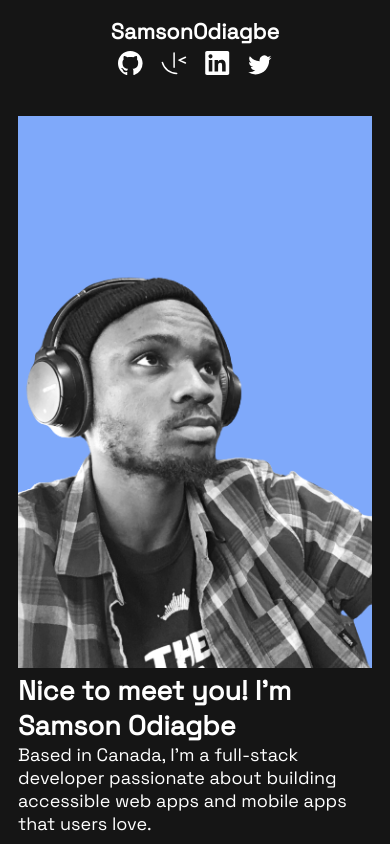
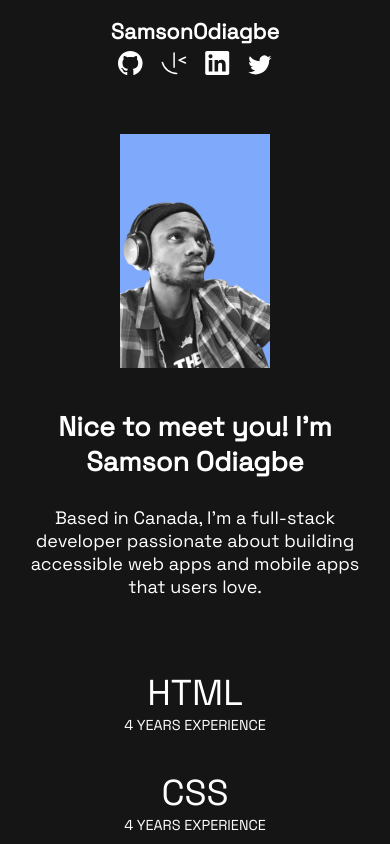
Before and after one commit to sammyodiagbe/portfolio-fem, a React (Create React App) app: page / in a window 390 px wide. Shown: the top 844 px of the page. Built offline with nearby package versions, Linux system fonts and the light colour scheme.

Commit message:
mobile designs

```diff
--- a/src/App.js
+++ b/src/App.js
@@ -33,14 +33,14 @@ function App() {
         </nav>
         <main className="main-content">
           <div className="introduction">
-            <section>
+            <section className="image-container">
               <img
                 src={myPicture}
                 alt="Samson odiagbe Osaro"
                 className="my-picture"
               />
             </section>
-            <section>
+            <section className="write-up">
               <h1>
                 Nice to meet you! I'm{" "}
                 <span className="stand-out">Samson Odiagbe</span>
--- a/src/styles/index.css
+++ b/src/styles/index.css
@@ -87,6 +87,19 @@ div.portfolio-app div.container footer.footer b.logo {
 div.portfolio-app div.container nav.navigation aside.social-links a,
 div.portfolio-app div.container footer.footer aside.social-links a {
   padding: 0 0.5em;
+}
+
+div.portfolio-app div.container div.introduction section {
+  padding: 1em 0;
+  text-align: center;
+}
+
+div.portfolio-app div.container div.introduction section.write-up h1 {
+  margin-bottom: 1em;
+}
+
+div.portfolio-app div.container div.introduction section.image-container img {
+  width: 150px;
 }
 
 div.portfolio-app div.container div.skills-container {
--- a/src/styles/index.scss
+++ b/src/styles/index.scss
@@ -80,6 +80,24 @@ div.portfolio-app {
       aside.social-links {
         a {
           padding: 0 0.5em;
+        }
+      }
+    }
+
+    div.introduction {
+      section {
+        padding: $padding 0;
+        text-align: center;
+      }
+      section.write-up {
+        h1 {
+          margin-bottom: 1em;
+        }
+      }
+
+      section.image-container {
+        img {
+          width: 150px;
         }
       }
     }
```
Also changed, not shown: 1 other file (tests, documents, lock files or other folders).
